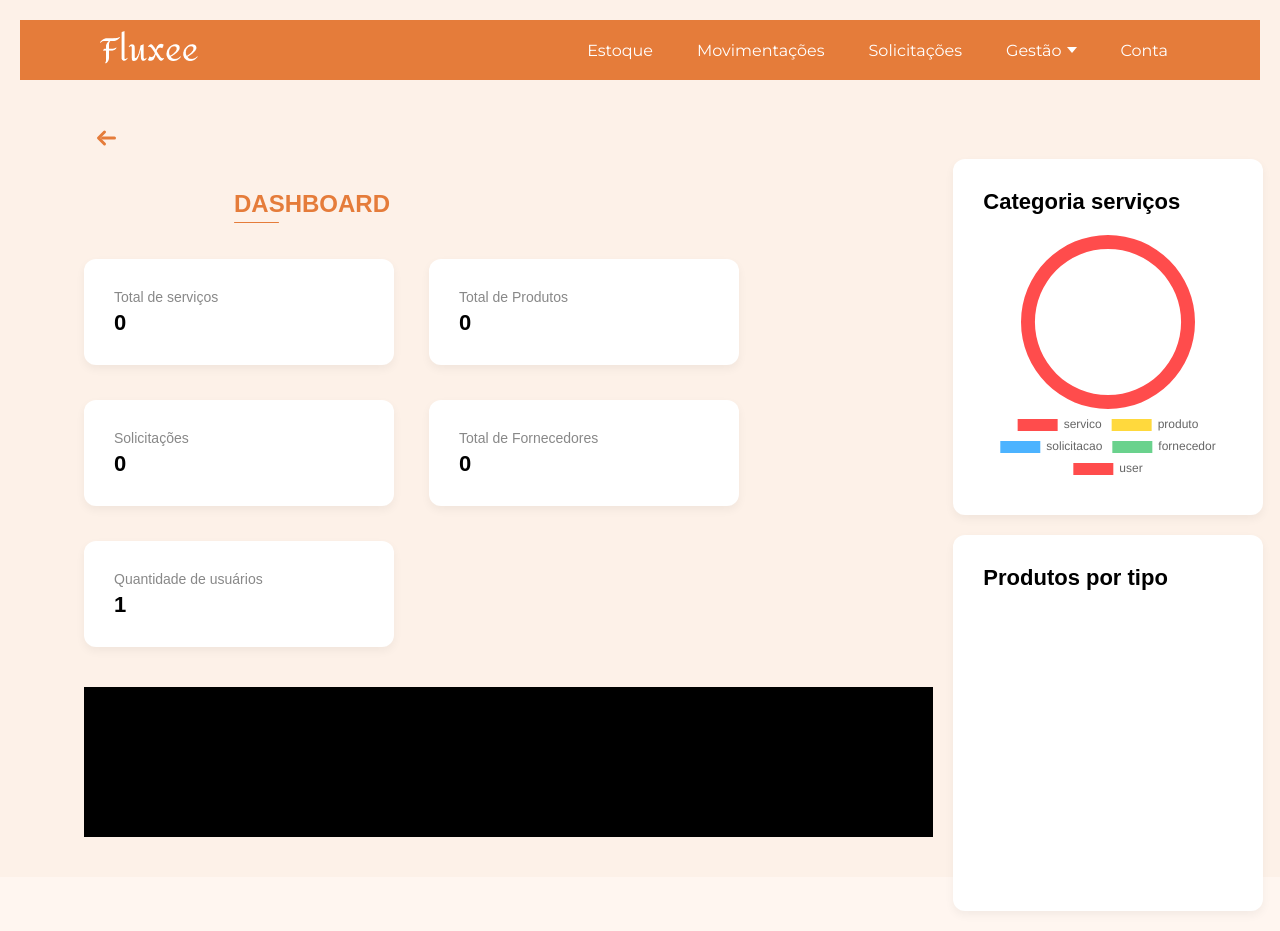
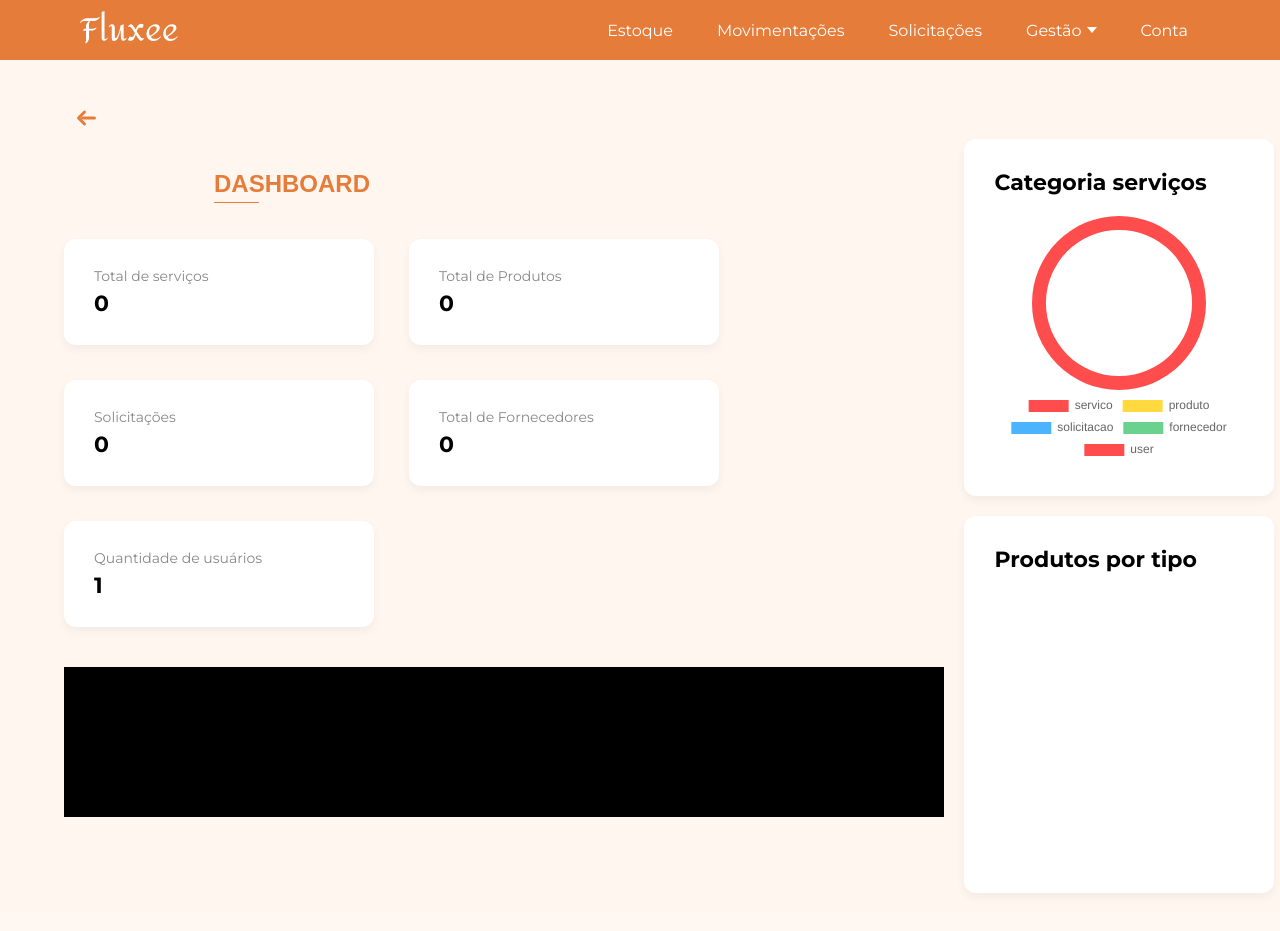
Before and after one commit to biancavaz/ProjetoFinal-Fluxee, a Flask app: page /dashboard/ in a window 1280 px wide. After the commit the page ends 893 px from the top, so only its background shows below. Run offline with Flask 3, Linux system fonts and the light colour scheme; the visitor is signed in with stand-in values (Sample User, id 1); data comes from the database, SQL or seed files in the repository; data that the repository does not hold is empty; a map, chart or similar area stays blank.

Commit message:
ajuste no css do dashboard

```diff
--- a/app/templates/dashboard.html
+++ b/app/templates/dashboard.html
@@ -5,11 +5,13 @@
     <title>Dashboard</title>
     <link rel="stylesheet" href="{{ url_for('static', filename='css/home.css') }}">
 <style>
-    body {
-      font-family: sans-serif;
-      background-color: #fdf1e8;
-      padding: 20px;
+    html, body {
+    margin: 0;
+    padding: 0;
+    font-family: 'Montserrat', Arial, sans-serif;
+    background-color: #FFF6F0;
     }
+
     h2 {
       color: #f76c4f;
       margin-bottom: 20px;
```
